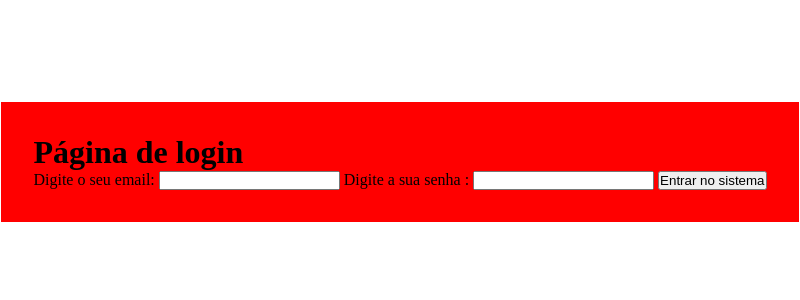
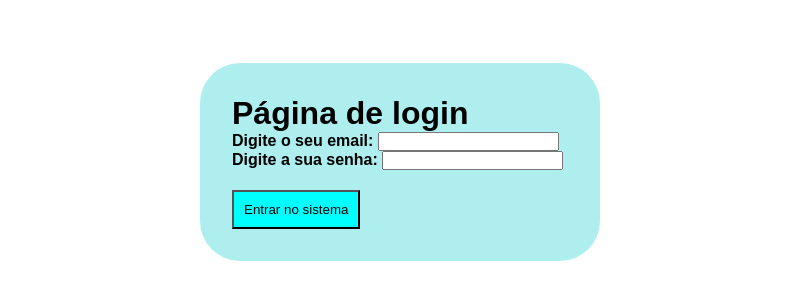
Before and after one commit to fcaio8966/pagina-login-electron, an Electron app: page index.html in a window 800 px wide. Shown: the part 238-538 px from the top of the page. Drawn offline with Linux system fonts and the light colour scheme.

Commit message:
pagina-login-electron

```diff
--- a/styless.css
+++ b/styless.css
@@ -15,7 +15,29 @@ body {
 }
 
 div{
-    background-color: red;
+    background-color:paleturquoise;
     padding: 32px;
+    font-family: Arial;
+
+    max-width: 400px;
+    border-radius: 40px;
+}
+
+label{
+    font-weight: bold;
 
 }
+
+button{
+    background-color: aqua;
+    margin-top: 20px;
+    padding: 10px;
+}
+
+button:hover{
+    background-color: greenyellow;
+    color: orangered;
+    font-weight: bold;
+    font: 50px;
+    border-radius: 60px;
+}
```
Also changed, not shown: index.html (+1 -1 lines).
